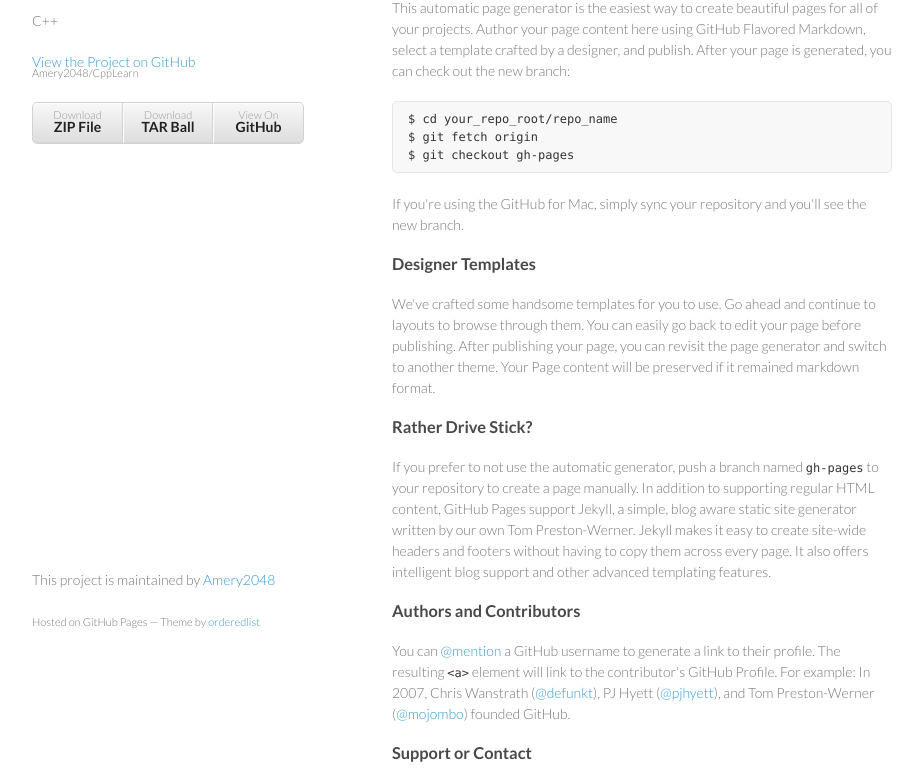
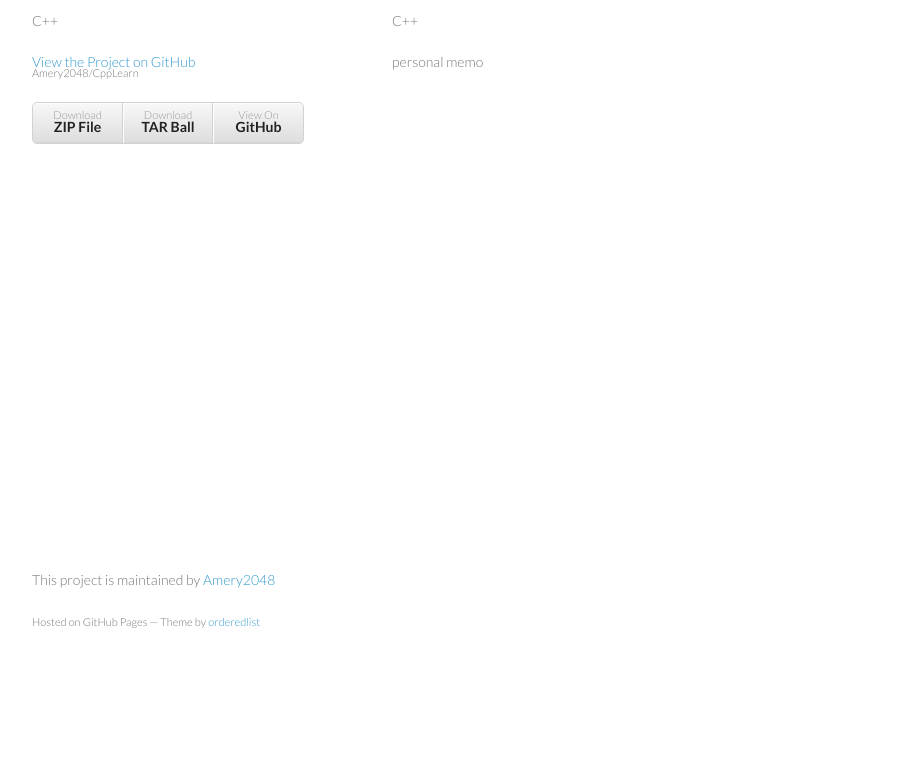
Before and after one commit to Amery2048/CppLearn, a plain HTML site: page index.html in a window 1280 px wide. Shown: the part 99-878 px from the top of the page, without its empty margins (178-1101 px from the left). After the commit the page ends 800 px from the top, so only its background shows below. Drawn offline with Linux system fonts and the light colour scheme.

```diff
--- a/index.html
+++ b/index.html
@@ -28,32 +28,11 @@
         </ul>
       </header>
       <section>
-        <h3>Welcome to GitHub Pages.</h3>
+        <h1>CppLearn</h1>
 
-<p>This automatic page generator is the easiest way to create beautiful pages for all of your projects. Author your page content here using GitHub Flavored Markdown, select a template crafted by a designer, and publish. After your page is generated, you can check out the new branch:</p>
+<p>C++</p>
 
-<pre><code>$ cd your_repo_root/repo_name
-$ git fetch origin
-$ git checkout gh-pages
-</code></pre>
-
-<p>If you're using the GitHub for Mac, simply sync your repository and you'll see the new branch.</p>
-
-<h3>Designer Templates</h3>
-
-<p>We've crafted some handsome templates for you to use. Go ahead and continue to layouts to browse through them. You can easily go back to edit your page before publishing. After publishing your page, you can revisit the page generator and switch to another theme. Your Page content will be preserved if it remained markdown format.</p>
-
-<h3>Rather Drive Stick?</h3>
-
-<p>If you prefer to not use the automatic generator, push a branch named <code>gh-pages</code> to your repository to create a page manually. In addition to supporting regular HTML content, GitHub Pages support Jekyll, a simple, blog aware static site generator written by our own Tom Preston-Werner. Jekyll makes it easy to create site-wide headers and footers without having to copy them across every page. It also offers intelligent blog support and other advanced templating features.</p>
-
-<h3>Authors and Contributors</h3>
-
-<p>You can <a href="https://github.com/blog/821" class="user-mention">@mention</a> a GitHub username to generate a link to their profile. The resulting <code>&lt;a&gt;</code> element will link to the contributor's GitHub Profile. For example: In 2007, Chris Wanstrath (<a href="https://github.com/defunkt" class="user-mention">@defunkt</a>), PJ Hyett (<a href="https://github.com/pjhyett" class="user-mention">@pjhyett</a>), and Tom Preston-Werner (<a href="https://github.com/mojombo" class="user-mention">@mojombo</a>) founded GitHub.</p>
-
-<h3>Support or Contact</h3>
-
-<p>Having trouble with Pages? Check out the documentation at <a href="http://help.github.com/pages">http://help.github.com/pages</a> or contact <a href="mailto:support@github.com">support@github.com</a> and we’ll help you sort it out.</p>
+<p>personal memo</p>
       </section>
       <footer>
         <p>This project is maintained by <a href="https://github.com/Amery2048">Amery2048</a></p>
```
Also changed, not shown: params.json (+1 -1 lines).
